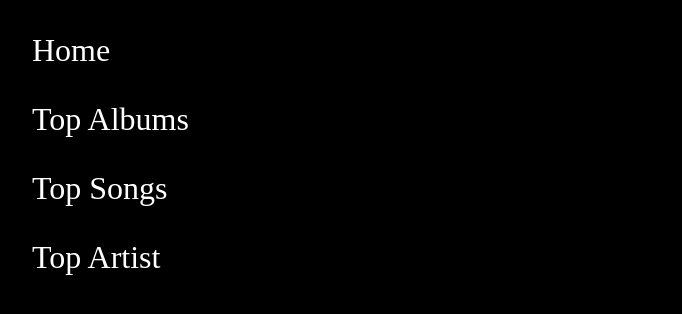
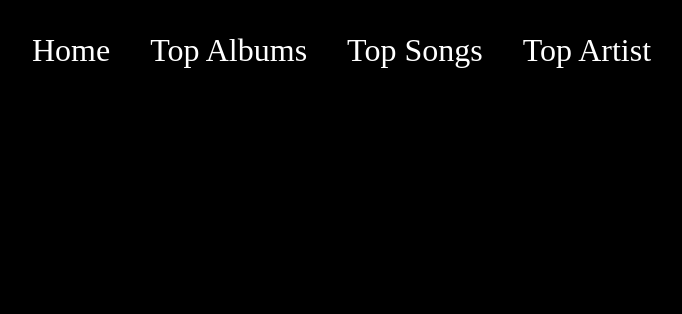
Before and after one commit to eric-lz97/music-site, a plain HTML site: page index.html in a window 1280 px wide. Shown: the whole page, without its empty margins (16-698 px from the left). Drawn offline with Linux system fonts and the light colour scheme.

Commit message:
site intro

```diff
--- a/styles.css
+++ b/styles.css
@@ -5,4 +5,11 @@ body{
 section{
     color: white;
     font-size: 2em;
+    display: flex;
+    position: fixed;
+    top:0;
+    width: 100%;
+    background-color:black;
+    overflow: auto;
+    height: auto;
 }
```
